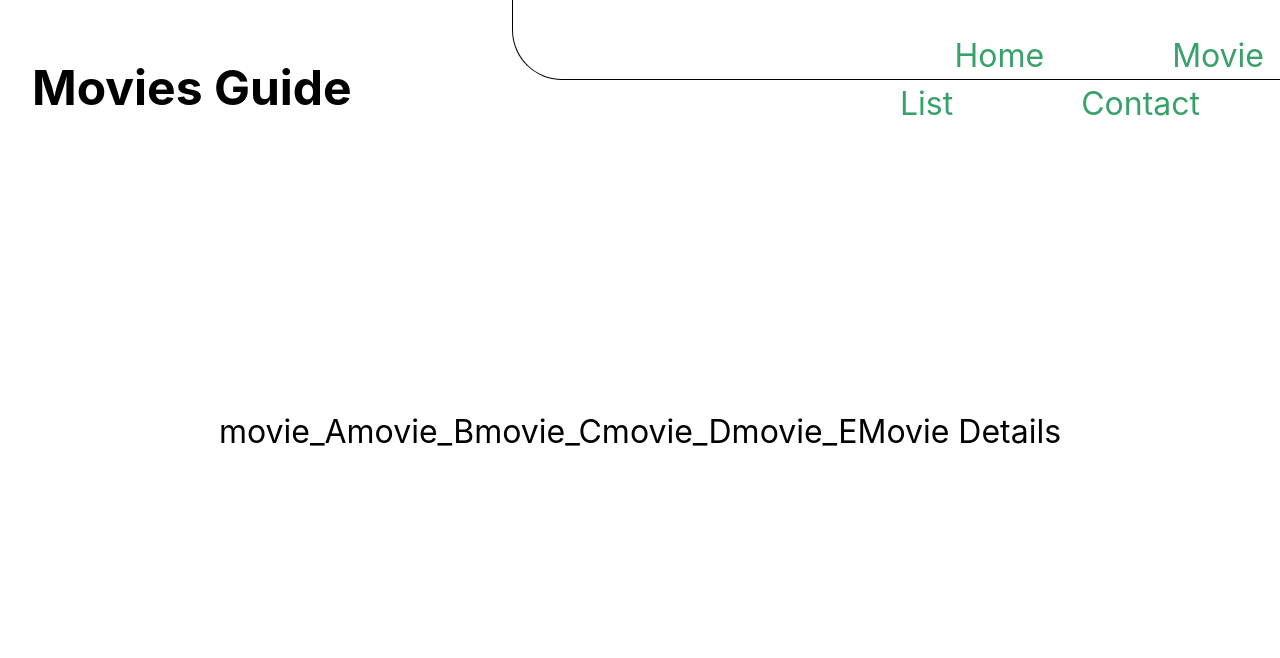
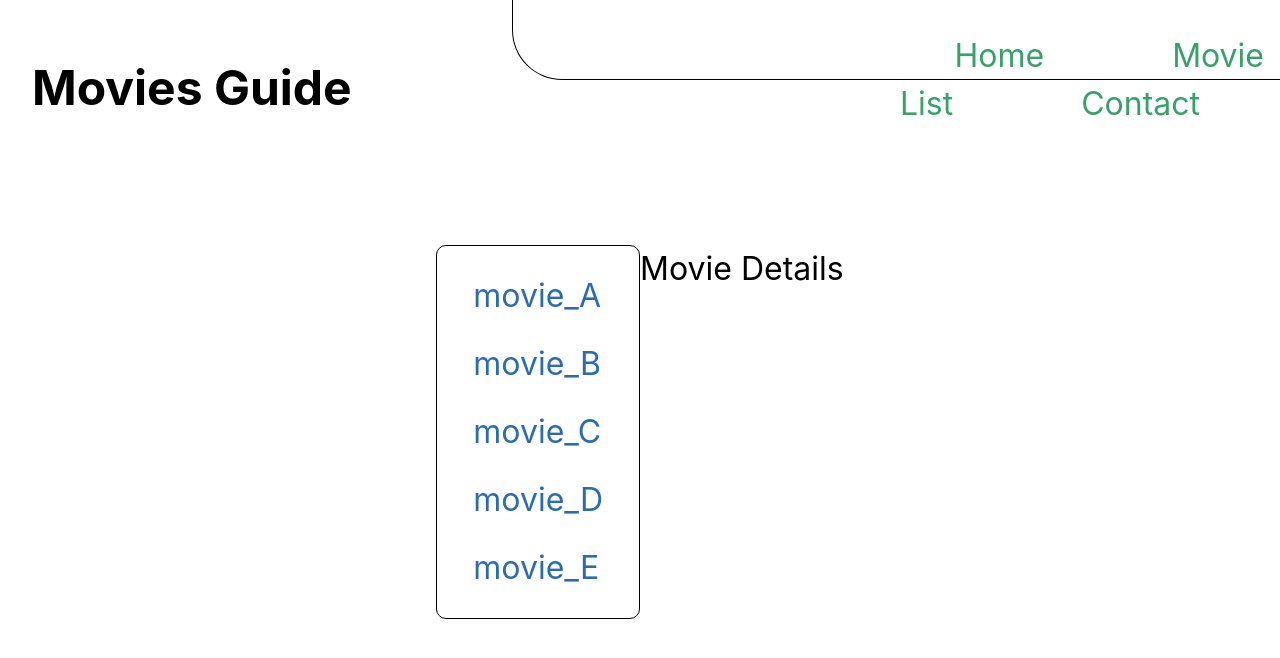
Before and after one commit to ffdietz/routes-and-styles, a React (Create React App) app: page /movies in a window 1280 px wide. Shown: the top 658 px of the page. Built offline with nearby package versions, Linux system fonts and the light colour scheme.

Commit message:
movie list guide refactoring

```diff
--- a/src/component/MovieList.tsx
+++ b/src/component/MovieList.tsx
@@ -1,38 +1,20 @@
 import { Link } from 'react-router-dom';
-import { MovieLinkType } from '../types/types';
+import { MovieLink, MovieListContainer } from '../styles/moviesGuideLayout';
+import { MovieType } from '../types/types';
+
+import movies from '../content/movieData';
 
 function MoviesList() {
-  const movies = [
-    {
-      title: 'movie_A',
-    },
-    {
-      title: 'movie_B',
-    },
-    {
-      title: 'movie_C',
-    },
-    {
-      title: 'movie_D',
-    },
-    {
-      title: 'movie_E',
-    },
-  ];
+  const moviesList: MovieType[] = movies;
 
   return (
-    <div className="list-container">
-      {
-       movies.map((item: MovieLinkType) => (
-         <Link
-           to={`${item.title.toLocaleLowerCase()}`}
-           className="list-link-text"
-         >
-           {item.title}
-         </Link>
-       ))
-    }
-    </div>
+    <MovieListContainer>
+      {moviesList.map((item: MovieType) => (
+        <MovieLink as={Link} to={item.title.toLocaleLowerCase()}>
+          {item.title}
+        </MovieLink>
+      ))}
+    </MovieListContainer>
   );
 }
 
--- /dev/null
+++ b/src/content/movieData.ts
@@ -0,0 +1,21 @@
+import { MovieType } from '../types/types';
+
+const movies: MovieType[] = [
+  {
+    title: 'movie_A',
+  },
+  {
+    title: 'movie_B',
+  },
+  {
+    title: 'movie_C',
+  },
+  {
+    title: 'movie_D',
+  },
+  {
+    title: 'movie_E',
+  },
+];
+
+export default movies;
--- a/src/styles/index.css
+++ b/src/styles/index.css
@@ -61,11 +61,11 @@
   border-top-right-radius: 10px;
 }
 
-.list-link-text{
+/* .list-link-text{
   text-decoration: none;
   color: rgb(18, 104, 174);
   margin: 10px 20px;
-}
+} */
 
 /* .viewer-container{
   display: flex;
--- a/src/styles/moviesGuideLayout.ts
+++ b/src/styles/moviesGuideLayout.ts
@@ -1,4 +1,4 @@
-import { Box, chakra } from '@chakra-ui/react';
+import { Box, chakra, Link } from '@chakra-ui/react';
 
 export const MoviesContainer = chakra(Box, {
   baseStyle: {
@@ -17,3 +17,11 @@ export const MovieListContainer = chakra(Box, {
     borderRadius: '10px',
   },
 });
+
+export const MovieLink = chakra(Link, {
+  baseStyle: {
+    textDecoration: 'none',
+    color: 'blue.600',
+    margin: '10px 20px',
+  },
+});
--- a/src/types/types.tsx
+++ b/src/types/types.tsx
@@ -11,3 +11,7 @@ export type NavbarLinkType = {
 export type MovieLinkType = {
   title: string;
 };
+
+export type MovieType = {
+  title: string;
+};
```
